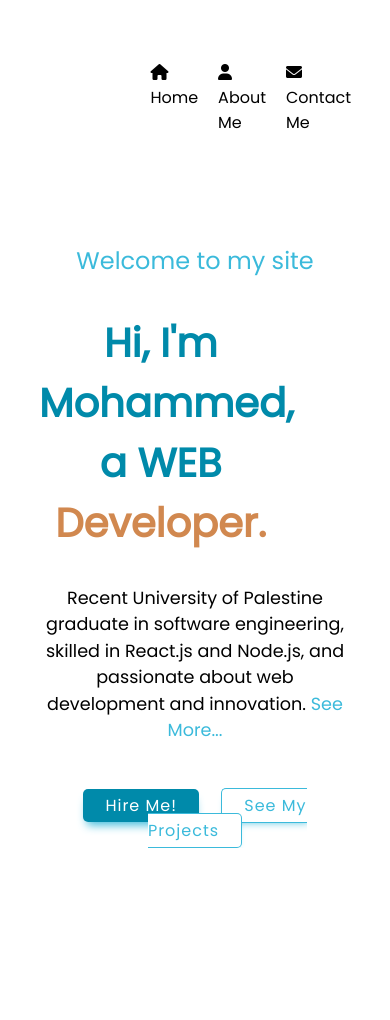
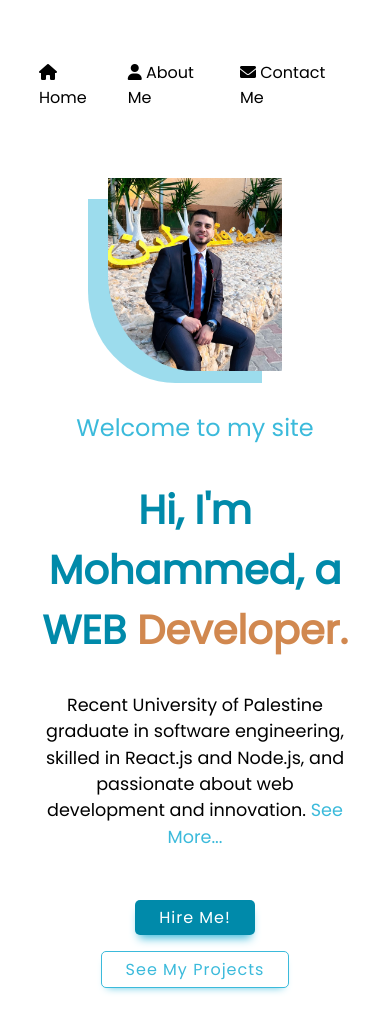
Before and after one commit to Batrawi/challanges, a plain HTML site: page page-chalange/index.html in a window 390 px wide. Before the commit the page ends 848 px from the top, so only its background shows below. Drawn offline with Linux system fonts and the light colour scheme.

Commit message:
fix respoinsive

```diff
--- a/page-chalange/index.html
+++ b/page-chalange/index.html
@@ -19,7 +19,7 @@
   <!-- body -->
   <body>
     <!-- header -->
-    <header>
+    <header class="container">
       <nav>
         <ul>
           <li>
@@ -45,9 +45,11 @@
         <section class="hero-section">
           <div class="hero-content">
             <h3>Welcome to my site</h3>
+
             <h1 class="hero-title">
               Hi, I'm Mohammed, a WEB <span class="career">Developer.</span>
             </h1>
+
             <p id="about-me">
               Recent University of Palestine graduate in software engineering,
               skilled in React.js and Node.js, and passionate about web
@@ -55,15 +57,17 @@
                 <a href="#">See More...</a>
               </span>
             </p>
-            <div id="contact-me" class="btns">
+
+            <div id="contact-me" class="contact-me">
               <a href="#" class="primary-btn btn">Hire Me!</a>
               <a href="#" class="secondary-btn btn">See My Projects</a>
             </div>
           </div>
+
           <div class="img-container">
-          <div class="hero-img">
-            <img src="./iamges/Batra.jpeg" alt="hero-img" />
-          </div>
+            <div class="hero-img">
+              <img src="./iamges/Batra.jpeg" alt="hero-img" />
+            </div>
           </div>
         </section>
       </div>
--- a/page-chalange/styles/style.css
+++ b/page-chalange/styles/style.css
@@ -1,9 +1,17 @@
 @import url("https://fonts.googleapis.com/css2?family=Poppins:wght@100;400&display=swap");
+
+:root {
+  --primary-color: #008aaa;
+  --secondary-color: #d1884f;
+  --accent-color: #3bbadb;
+}
+
 * {
   margin: 0;
   padding: 0;
   box-sizing: border-box;
 }
+
 body {
   font-family: "Poppins", sans-serif;
 }
@@ -13,31 +21,23 @@ a {
   text-decoration: none;
   color: #000;
 }
+
 ul {
   list-style: none;
 }
 
-:root {
-  --primary-color: #008aaa;
-  --secondary-color: #d1884f;
-  --accent-color: #3bbadb;
-}
-
 /* nav style */
 nav {
-  width: 80%;
-  margin: 0 auto;
-  padding: 20px 0;
+  padding-block: 1.25rem;
   display: flex;
-  padding-top: 60px;
+  padding-top: 3.75rem;
   align-items: center;
   justify-content: flex-end;
 }
+
 nav ul {
   display: flex;
-  justify-content: flex-end;
-  width: 50%;
-  gap: 82px;
+  gap: 2.5rem;
 }
 
 .nav-a:hover {
@@ -45,38 +45,39 @@ nav ul {
 }
 
 /* main style */
-main {
-  width: 80%;
-  margin: 0 auto;
+.container {
+  padding-inline: 10%;
 }
-.container {
-  margin: 0 auto;
-  width: 100%;
-}
+
 .hero-section {
   display: flex;
   justify-content: space-between;
   align-items: center;
   margin-top: 88px;
 }
+
 .hero-content {
   width: 50%;
 }
+
 h3 {
   font-size: 1.5rem;
   font-weight: 400;
   margin-bottom: 35px;
   color: var(--accent-color);
 }
+
 .hero-title {
   font-size: 2.5rem;
   color: var(--primary-color);
   width: 78%;
   margin-bottom: 32px;
 }
+
 span.career {
   color: var(--secondary-color);
 }
+
 span.see-more a {
   color: var(--accent-color);
 }
@@ -88,19 +89,25 @@ p {
   margin-bottom: 50px;
 }
 
+.contact-me {
+  display: block;
+  gap: 1rem;
+}
+
 .btn {
-  padding: 5px 22px;
+  padding: 0.31rem 1.5rem;
   border-radius: 5px;
   cursor: pointer;
   letter-spacing: 1px;
 }
+
 .primary-btn {
   background-color: var(--primary-color);
   color: #fff;
   border: none;
-  margin-right: 18px;
   box-shadow: var(--accent-color) 0px 7px 10px -4px;
 }
+
 .secondary-btn {
   background-color: #fff;
   color: var(--accent-color);
@@ -113,17 +120,19 @@ p {
   justify-content: flex-end;
   width: 50%;
 }
+
 .hero-img {
   width: 70%;
   height: 100%;
   position: relative;
 }
+
 .hero-img img {
   width: 100%;
-  height: 100%;
   object-fit: cover;
   border-radius: 0 0 0 50%;
 }
+
 .hero-img::before {
   content: "";
   position: absolute;
@@ -140,18 +149,40 @@ p {
 /* Responsive Styles */
 @media (max-width: 768px) {
   nav ul {
+    justify-content: space-between;
     gap: 20px;
   }
+
+  nav {
+    justify-content: center;
+  }
+
+  .img-container {
+    justify-content: center;
+    width: 80%;
+    margin-bottom: 2rem;
+  }
+
+  .hero-title {
+    width: 100%;
+  }
+
   .hero-section {
+    margin-top: 3rem;
+    flex-direction: column-reverse;
+    align-items: center;
+  }
+
+  .contact-me {
+    display: flex;
     flex-direction: column;
     align-items: center;
+    margin-bottom: 2rem;
   }
+
   .hero-content {
     width: 100%;
     text-align: center;
-  }
-  .img-container {
-    display: none;
   }
 }
 
@@ -165,12 +196,15 @@ p {
   nav ul {
     gap: 82px;
   }
+
   .hero-section {
     margin-top: 88px;
   }
+
   .hero-content {
     width: 50%;
   }
+
   .img-container {
     display: flex;
   }
```
